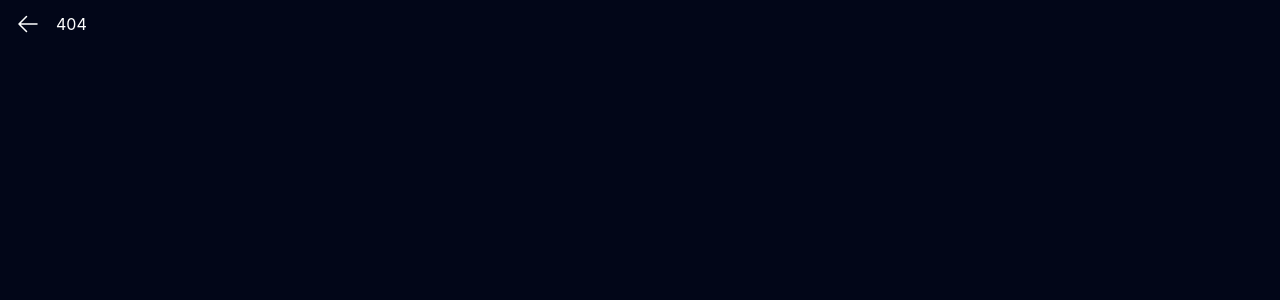
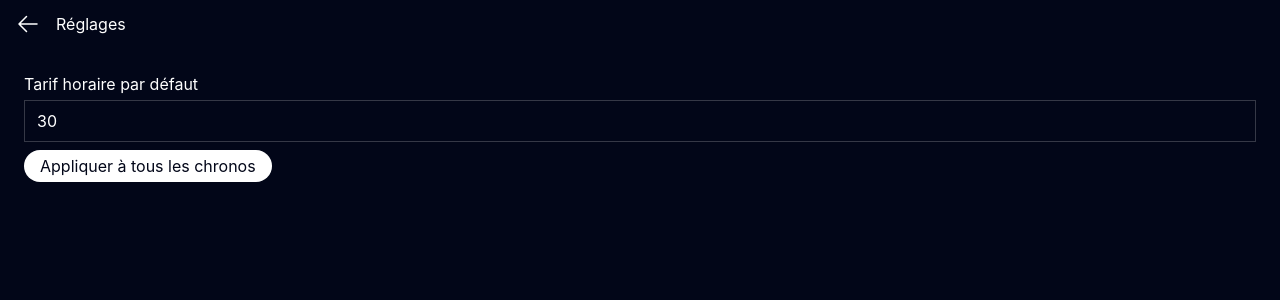
Before and after one commit to j4kim/multichrono, a Vue app: page /#/settings in a window 1280 px wide. Shown: the top 300 px of the page. Built offline with nearby package versions, Linux system fonts and the light colour scheme.

Commit message:
new settings view with input to change default hourlyRate and apply to all chronos

```diff
--- a/src/components/Chrono.vue
+++ b/src/components/Chrono.vue
@@ -28,7 +28,7 @@ const { lengthX } = useSwipe(el, {
     :chrono="chrono"
     class="flex max-h-1/4 min-h-20 grow items-center justify-between p-6"
     :class="getBgClass(chrono)"
-    @click="$router.push(`/${index}`)"
+    @click="$router.push(`/chrono/${index}`)"
   >
     <div>
       <div class="text-xl font-light">
--- a/src/router.js
+++ b/src/router.js
@@ -1,10 +1,12 @@
 import { createWebHashHistory, createRouter } from "vue-router";
 import HomeView from "./views/HomeView.vue";
 import ChronoView from "./views/ChronoView.vue";
+import SettingsView from "./views/SettingsView.vue";
 
 const routes = [
   { path: "/", component: HomeView },
-  { path: "/:index", component: ChronoView },
+  { path: "/chrono/:index", component: ChronoView },
+  { path: "/settings", component: SettingsView },
 ];
 
 export const router = createRouter({
--- a/src/views/ChronoView.vue
+++ b/src/views/ChronoView.vue
@@ -69,8 +69,7 @@ function update() {
         Nom
         <input
           v-model="chrono.label"
-          class="mt-1 w-full border-white/20 focus:bg-black/5 focus:ring-0"
-          :class="getBgClass(chrono)"
+          class="mt-1 w-full border-white/20 bg-transparent focus:bg-black/5 focus:ring-0"
         />
       </label>
 
@@ -78,8 +77,7 @@ function update() {
         Tarif horaire
         <input
           v-model="chrono.hourlyRate"
-          class="mt-1 w-full border-white/20 focus:bg-black/5 focus:ring-0"
-          :class="getBgClass(chrono)"
+          class="mt-1 w-full border-white/20 bg-transparent focus:bg-black/5 focus:ring-0"
           type="number"
         />
       </label>
--- a/src/views/HomeView.vue
+++ b/src/views/HomeView.vue
@@ -1,11 +1,17 @@
 <script setup>
 import Chrono from "../components/Chrono.vue";
 import { chronos } from "../chronoStore.js";
+import { Cog6ToothIcon } from "@heroicons/vue/24/solid";
 </script>
 
 <template>
   <div class="flex min-h-dvh flex-col">
-    <header class="flex h-12 items-center p-2 px-4">multichrono</header>
+    <header class="flex h-12 items-center justify-between p-2 px-4">
+      multichrono
+      <RouterLink to="/settings">
+        <Cog6ToothIcon class="size-6" />
+      </RouterLink>
+    </header>
     <div class="flex grow flex-col gap-1">
       <Chrono
         v-for="(chrono, index) in chronos"
--- /dev/null
+++ b/src/views/SettingsView.vue
@@ -0,0 +1,52 @@
+<script setup>
+import { ArrowLeftIcon } from "@heroicons/vue/24/solid";
+import { settings } from "../settingsStore.js";
+import { ref } from "vue";
+import { chronos } from "../chronoStore.js";
+
+const applying = ref(false);
+
+function apply() {
+  chronos.value.forEach(
+    (chrono) => (chrono.hourlyRate = settings.value.hourlyRate),
+  );
+  applying.value = true;
+  setTimeout(() => {
+    applying.value = false;
+  }, 1000);
+}
+</script>
+
+<template>
+  <div class="flex min-h-dvh flex-col">
+    <header class="flex h-12 items-center gap-4 p-2 px-4">
+      <RouterLink to="/">
+        <ArrowLeftIcon class="size-6" />
+      </RouterLink>
+      Réglages
+    </header>
+
+    <div class="flex grow flex-col gap-12 p-6">
+      <div>
+        <label class="block">
+          Tarif horaire par défaut
+          <input
+            v-model="settings.hourlyRate"
+            class="mt-1 w-full border-white/20 bg-transparent focus:bg-black/5 focus:ring-0"
+            type="number"
+          />
+        </label>
+        <div class="mt-2 flex items-center gap-2">
+          <button
+            class="flex items-center gap-1 rounded-full bg-white px-4 py-1 text-slate-950 disabled:opacity-50"
+            @click="apply"
+            :disabled="applying"
+          >
+            Appliquer à tous les chronos
+          </button>
+          <span v-if="applying" class="text-xl">👌</span>
+        </div>
+      </div>
+    </div>
+  </div>
+</template>
```
